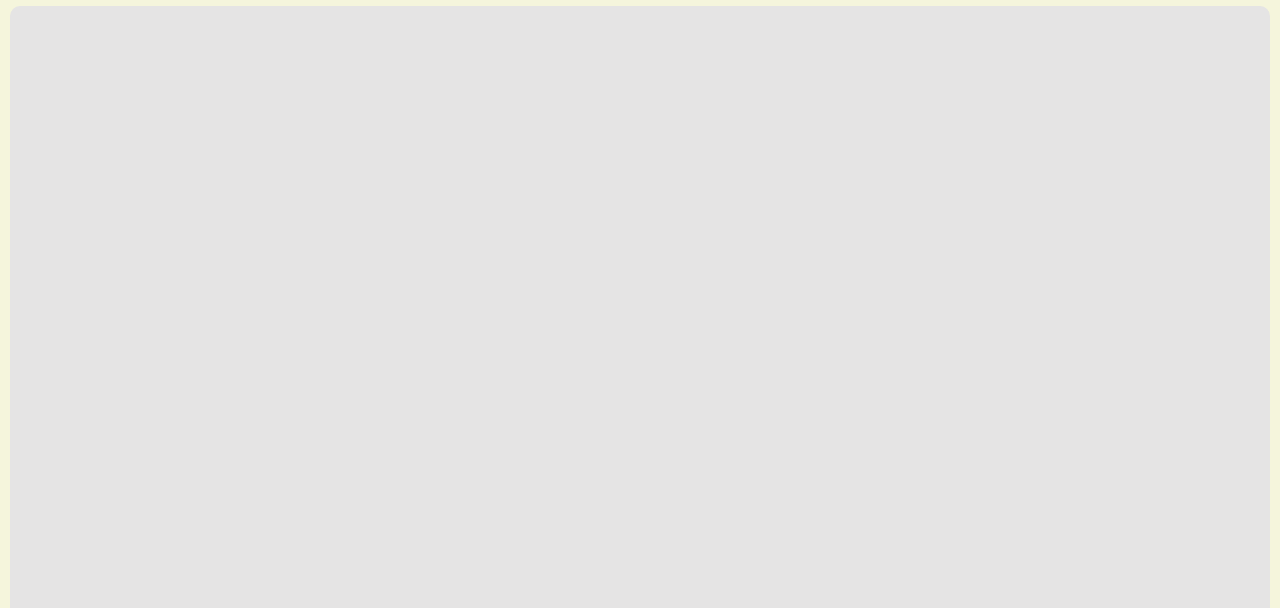
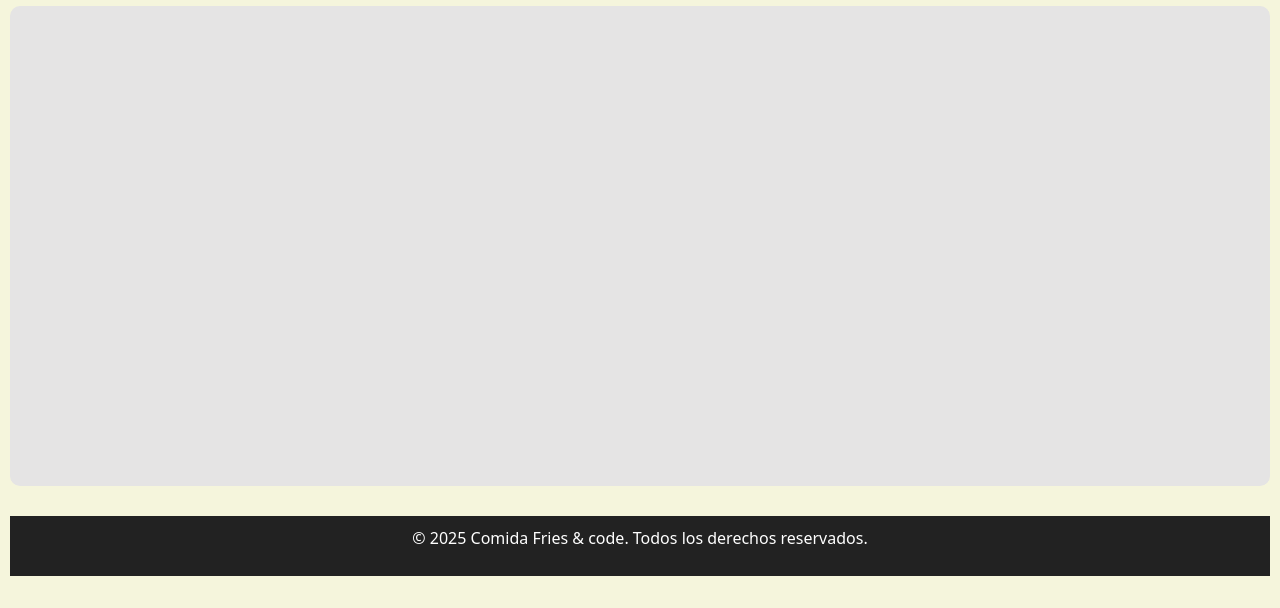
Before and after one commit to JeisonGuerrero/Fries-Code, a website: page asset/paginas/home.html in a window 1280 px wide. Shown: the part 192-800 px from the top of the page. Drawn offline with nearby package versions, Linux system fonts and the light colour scheme.

Commit message:
ULTIMAS CORRECCIONES

```diff
--- a/asset/css/home.css
+++ b/asset/css/home.css
@@ -61,7 +61,7 @@
 
   .tarjeta_comida {
     background-color: rgb(229, 228, 228);
-    min-height: 100vh;
+    min-height: 60vh;
     height: 150px;
     border-radius: 10px;
     margin-top: 10px;
```
